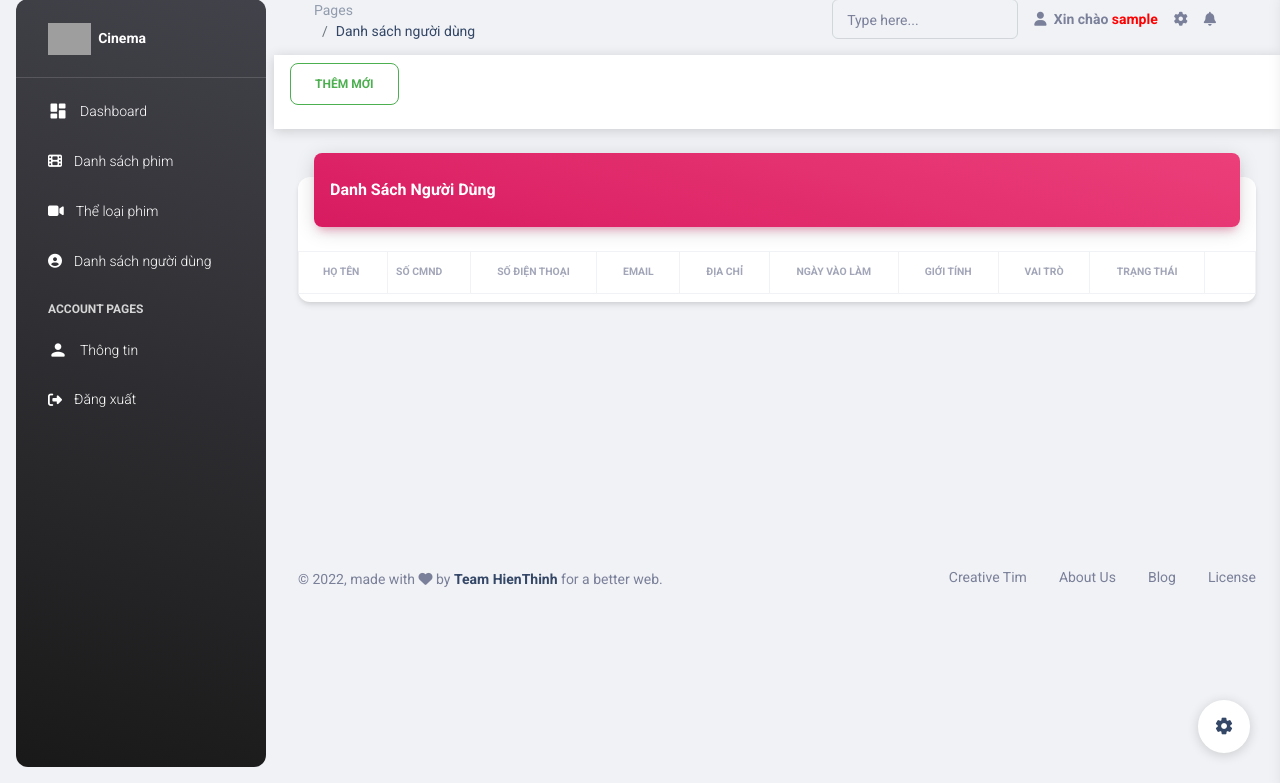
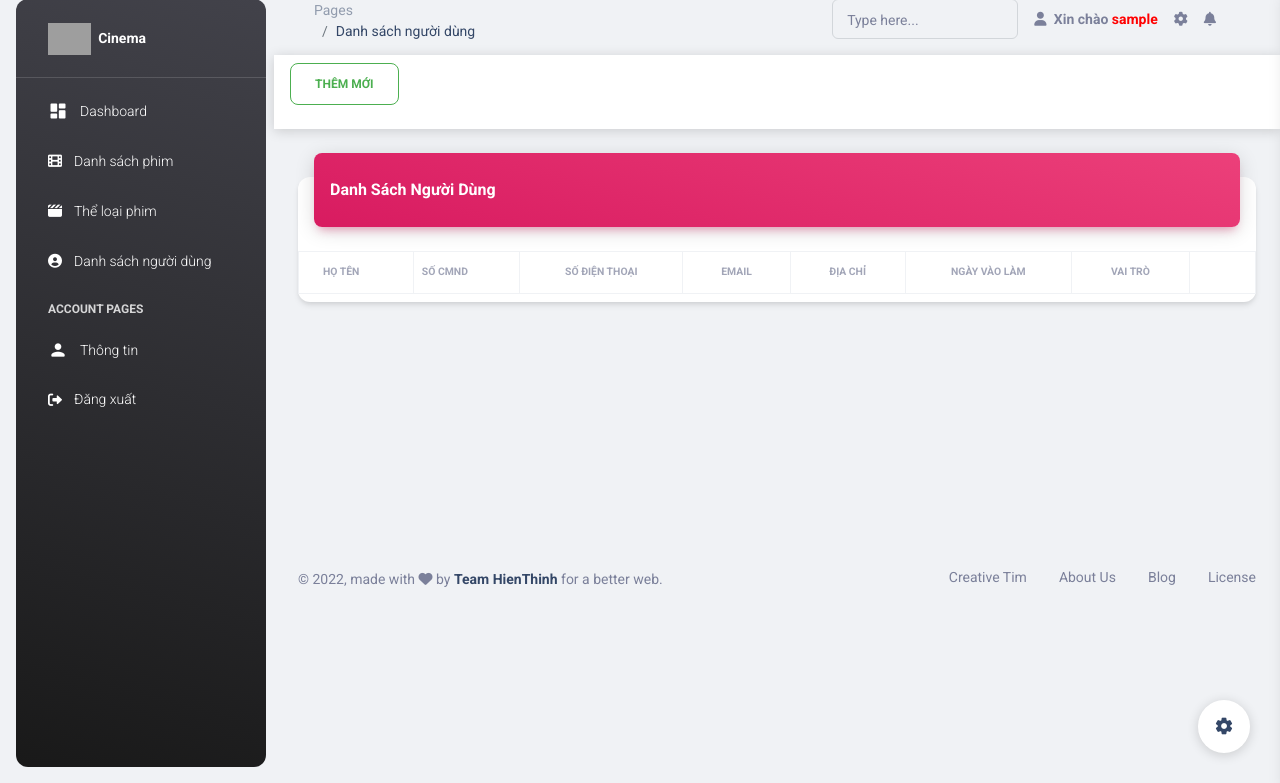
Before and after one commit to tranthinh201/web-film, a PHP site: page /admin/pages/nguoi-dung/ in a window 1280 px wide. Shown: the part 17-800 px from the top of the page. Run offline with PHP 8.4, Linux system fonts and the light colour scheme; the visitor is signed in with stand-in values (Sample User, id 1); data that the repository does not hold is empty; some libraries are stand-ins or nearby versions; grey boxes are pictures that could not be loaded.

Commit message:
sua_libraries-vacodeuser

```diff
--- /dev/null
+++ b/admin/include/libraries.php
@@ -0,0 +1,18 @@
+  <meta charset="utf-8" />
+  <meta name="viewport" content="width=device-width, initial-scale=1, shrink-to-fit=no">
+  <link rel="apple-touch-icon" sizes="76x76" href="../assets/img/apple-icon.png">
+  <link rel="icon" type="image/png" href="../assets/img/favicon.png">
+  <title>
+    Dashboard
+  </title>
+  <!--     Fonts and icons     -->
+  <link rel="stylesheet" type="text/css" href="https://fonts.googleapis.com/css?family=Roboto:300,400,500,700,900|Roboto+Slab:400,700" />
+  <!-- Nucleo Icons -->
+  <link href="../../assets/css/nucleo-icons.css" rel="stylesheet" />
+  <link href="../../assets/css/nucleo-svg.css" rel="stylesheet" />
+  <!-- Font Awesome Icons -->
+<link rel="stylesheet" href="https://cdnjs.cloudflare.com/ajax/libs/font-awesome/6.0.0/css/all.min.css" />
+  <!-- Material Icons -->
+  <link href="https://fonts.googleapis.com/icon?family=Material+Icons+Round" rel="stylesheet">
+  <!-- CSS Files -->
+  <link id="pagestyle" href="../../assets/css/material-dashboard.css?v=3.0.0" rel="stylesheet" />
--- a/admin/include/sidebar.php
+++ b/admin/include/sidebar.php
@@ -28,7 +28,7 @@
             <li class="nav-item">
                 <a class="nav-link text-white" href="../the-loai-phim">
                     <div class="text-white text-center me-2 d-flex align-items-center justify-content-center">
-                      <i class="fas fa-video opacity-10" ></i>
+                      <i class="fa-solid fa-clapperboard"></i>
                     </div>
                     <span class="nav-link-text ms-1">Thể loại phim</span>
                 </a>
--- a/admin/pages/dashboard/index.php
+++ b/admin/pages/dashboard/index.php
@@ -16,7 +16,7 @@
   <link href="../../assets/css/nucleo-icons.css" rel="stylesheet" />
   <link href="../../assets/css/nucleo-svg.css" rel="stylesheet" />
   <!-- Font Awesome Icons -->
-  <script src="https://kit.fontawesome.com/42d5adcbca.js" crossorigin="anonymous"></script>
+<link rel="stylesheet" href="https://cdnjs.cloudflare.com/ajax/libs/font-awesome/6.0.0/css/all.min.css" />
   <!-- Material Icons -->
   <link href="https://fonts.googleapis.com/icon?family=Material+Icons+Round" rel="stylesheet">
   <!-- CSS Files -->
--- a/admin/pages/nguoi-dung/index.php
+++ b/admin/pages/nguoi-dung/index.php
@@ -20,24 +20,10 @@ session_start();
 <html lang="en">
 
 <head>
-    <meta charset="utf-8" />
-    <meta name="viewport" content="width=device-width, initial-scale=1, shrink-to-fit=no">
-    <link rel="apple-touch-icon" sizes="76x76" href="../assets/img/apple-icon.png">
-    <link rel="icon" type="image/png" href="../../assets/img/favicon.png">
-    <title>
-        Người dùng
-    </title>
-    <!--     Fonts and icons     -->
-    <link rel="stylesheet" type="text/css" href="https://fonts.googleapis.com/css?family=Roboto:300,400,500,700,900|Roboto+Slab:400,700" />
-    <!-- Nucleo Icons -->
-    <link href="../../assets/css/nucleo-icons.css" rel="stylesheet" />
-    <link href="../../assets/css/nucleo-svg.css" rel="stylesheet" />
-    <!-- Font Awesome Icons -->
-    <script src="https://kit.fontawesome.com/42d5adcbca.js" crossorigin="anonymous"></script>
-    <!-- Material Icons -->
-    <link href="https://fonts.googleapis.com/icon?family=Material+Icons+Round" rel="stylesheet">
-    <!-- CSS Files -->
-    <link id="pagestyle" href="../../assets/css/material-dashboard.css?v=3.0.0" rel="stylesheet" />
+  <?php
+    include('../../include/libraries.php');
+  ?>
+
 </head>
 
 <body class="g-sidenav-show  bg-gray-200">
@@ -83,9 +69,8 @@ session_start();
                                             <th class="text-center text-uppercase text-secondary text-xxs font-weight-bolder opacity-7">Email</th>
                                             <th class="text-center text-uppercase text-secondary text-xxs font-weight-bolder opacity-7">Địa chỉ</th>
                                             <th class="text-center text-uppercase text-secondary text-xxs font-weight-bolder opacity-7">Ngày vào làm</th>
-                                            <th class="text-center text-uppercase text-secondary text-xxs font-weight-bolder opacity-7">Giới tính</th>
+
                                             <th class="text-center text-uppercase text-secondary text-xxs font-weight-bolder opacity-7">Vai trò</th>
-                                            <th class="text-center text-uppercase text-secondary text-xxs font-weight-bolder opacity-7">Trạng thái</th>
                                             <th class="text-secondary opacity-7"></th>
                                         </tr>
                                     </thead>
@@ -114,25 +99,21 @@ session_start();
                                             <th>
                                                 <p class="text-xs text-secondary mb-0" >' . $row['ngay_vao_lam'] . '</p>
                                             </th>
-                                            <th>
-                                                <p class="text-xs text-secondary mb-0" >' . $row['gioi_tinh'] . '</p>
-                                            </th>
+
                                             <th>
                                                 <p class="text-xs text-secondary mb-0" >' . $row['vai_tro_id'] . '</p>
                                             </th>
 
 
                                             <th class="align-middle">
+                                            <th class="align-middle">
                                                 <div>
-                                                <a href="javascript:;" class="text-secondary font-weight-bold text-xs" data-toggle="tooltip" data-original-title="Edit user">
-                                                    Edit
+                                                <a href="./cap-nhat.php?id=' . $row['id'] . '" style="margin-right: 40px;"class=" font-weight-bold text-xs btn btn-warning" data-toggle="tooltip" data-original-title="Edit user">
+                                                    <i class="far fa-edit"></i> Edit
                                                 </a>
-                                                </div>
-                                                <div>
-                                                <a href="javascript:;" class="text-secondary font-weight-bold text-xs" data-toggle="tooltip" data-original-title="Edit user">
-                                                    Delete
-                                                </a>
-                                                </div>
+                                                <a href="javascript:;" onclick="deleteId(' . $row['id'] . ')"  class=" font-weight-bold text-xs btn btn-danger" data-toggle="tooltip" data-original-title="Edit user">
+                                                    <i class="fas fa-trash"></i> delete
+
                                             </th>
                                             </tr>
                                             ';
```
Also changed, not shown: admin/pages/danh-sach-phim/index.php (+3 -18 lines), admin/pages/the-loai-phim/index.php (+5 -22 lines), admin/pages/nguoi-dung/add-user.php (added).
